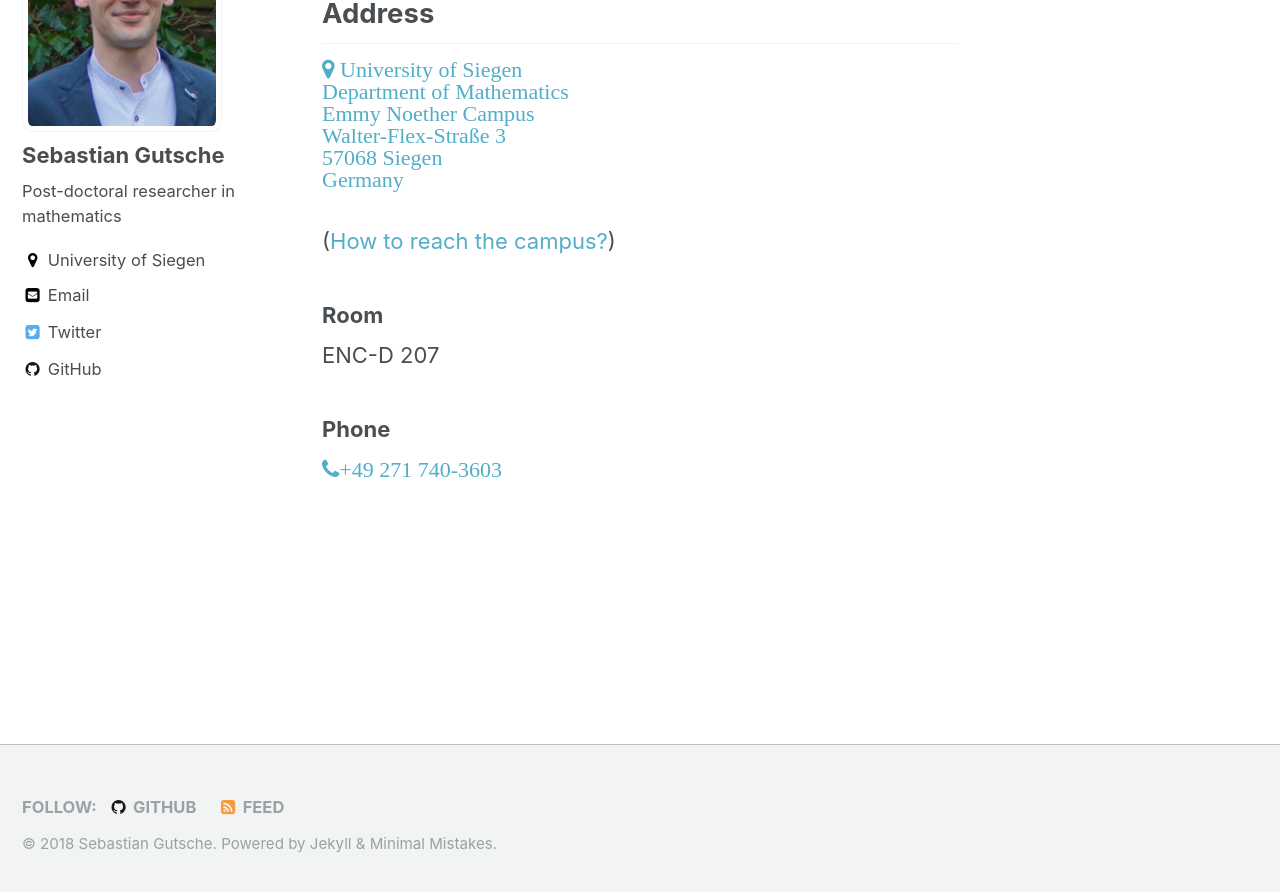
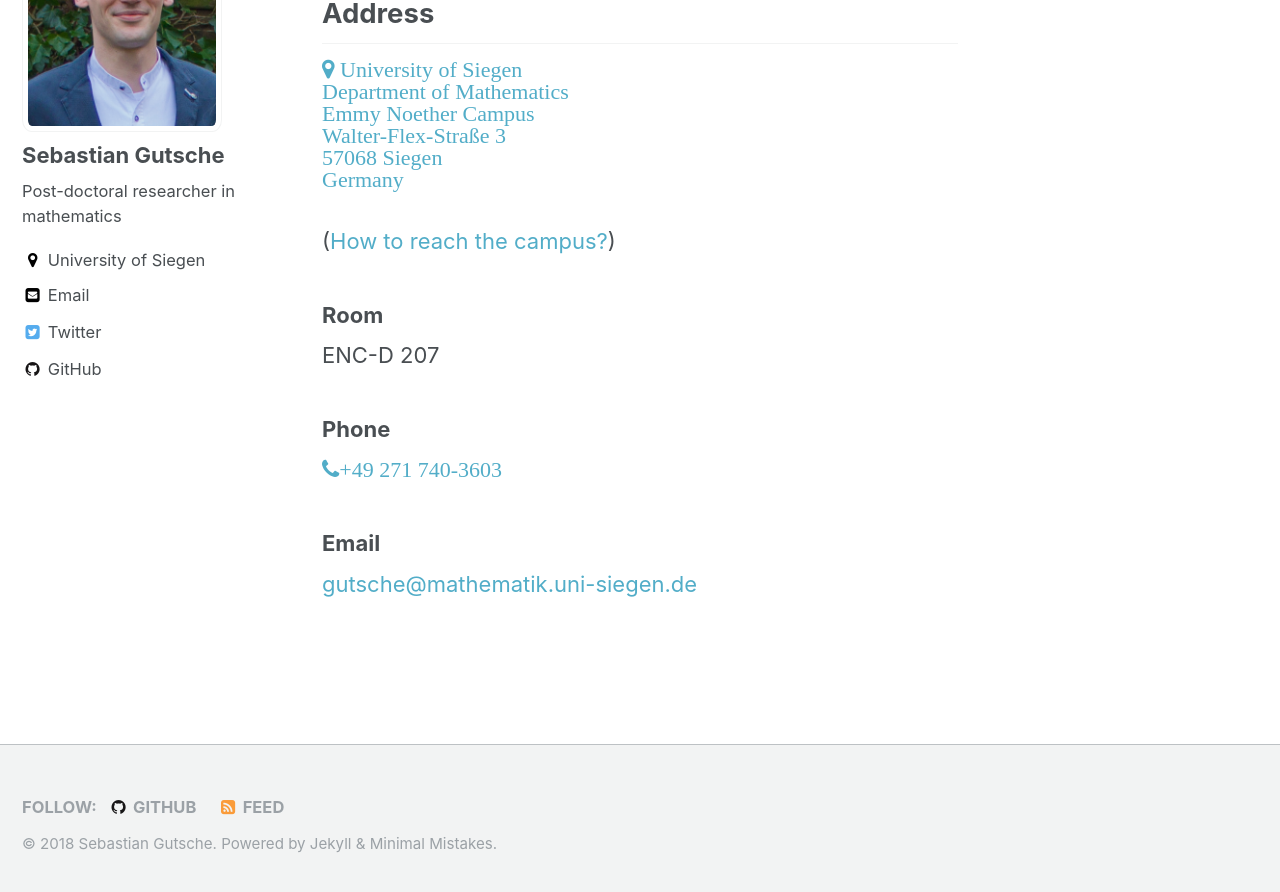
Before and after one commit to sebasguts/sebasguts.github.io, a Jekyll site: the page built from _pages/contact.md, in a window 1280 px wide and 900 px high, scrolled down 254 px. Shown: the top 892 px of the window. Built offline with Jekyll 4.4.1, drawn with Linux system fonts in a browser that asks for light colours.

Commit message:
Added email to contact

```diff
--- a/_pages/contact.md
+++ b/_pages/contact.md
@@ -29,3 +29,8 @@ ENC-D 207
 <a class="social-btn" style="white-space: nowrap" href="tel:+49 271 740-3603" target="_blank" rel="noopener noreferrer">
   <i class="fa fa-fw fa-phone">+49 271 740-3603</i>
 </a>
+
+
+### Email
+
+[gutsche@mathematik.uni-siegen.de](mailto:gutsche@mathematik.uni-siegen.de)
```
